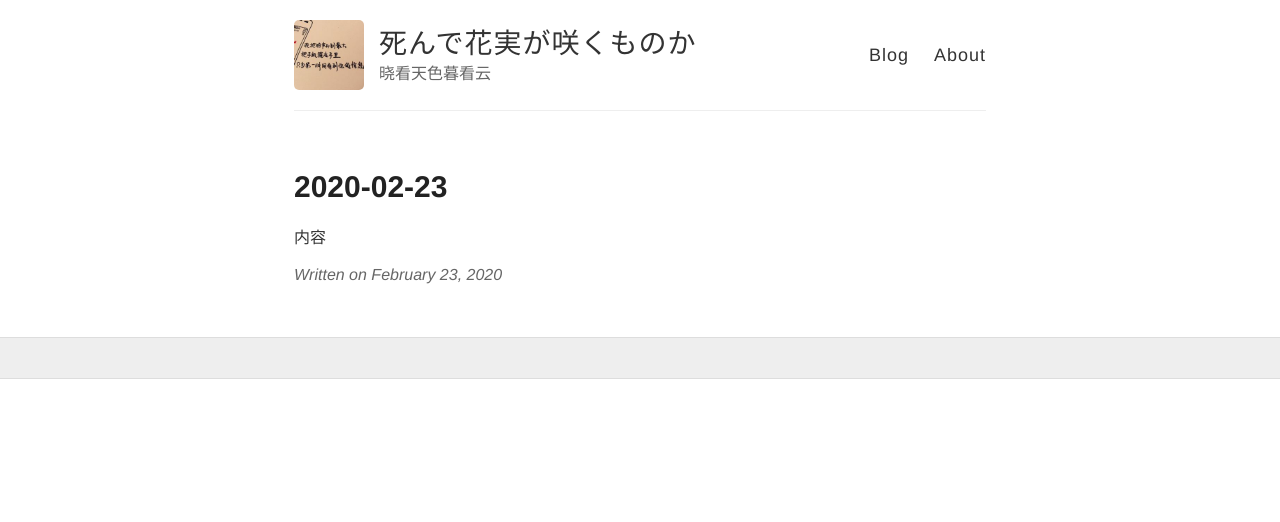
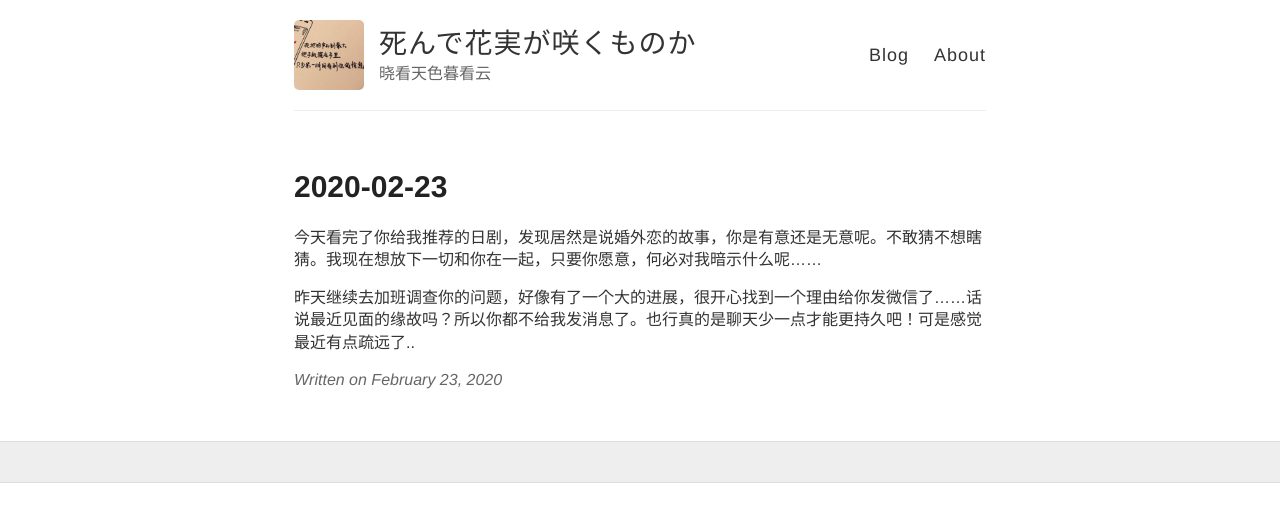
Before and after one commit to wiki650/wiki650.github.io, a Jekyll site: the page built from _posts/2020-02-23-wiki20200223.md, in a window 1280 px wide. Shown: the top 522 px of the page. Built offline with Jekyll 4.4.1, drawn with Linux system fonts in a browser that asks for light colours; comment, search, counter and statistics services are not loaded.

Commit message:
Update 2020-02-23-wiki20200223.md

```diff
--- a/_posts/2020-02-23-wiki20200223.md
+++ b/_posts/2020-02-23-wiki20200223.md
@@ -3,4 +3,6 @@ layout: post
 title: 2020-02-23
 ---
 
-内容
+今天看完了你给我推荐的日剧，发现居然是说婚外恋的故事，你是有意还是无意呢。不敢猜不想瞎猜。我现在想放下一切和你在一起，只要你愿意，何必对我暗示什么呢……
+
+昨天继续去加班调查你的问题，好像有了一个大的进展，很开心找到一个理由给你发微信了……话说最近见面的缘故吗？所以你都不给我发消息了。也行真的是聊天少一点才能更持久吧！可是感觉最近有点疏远了..
```
